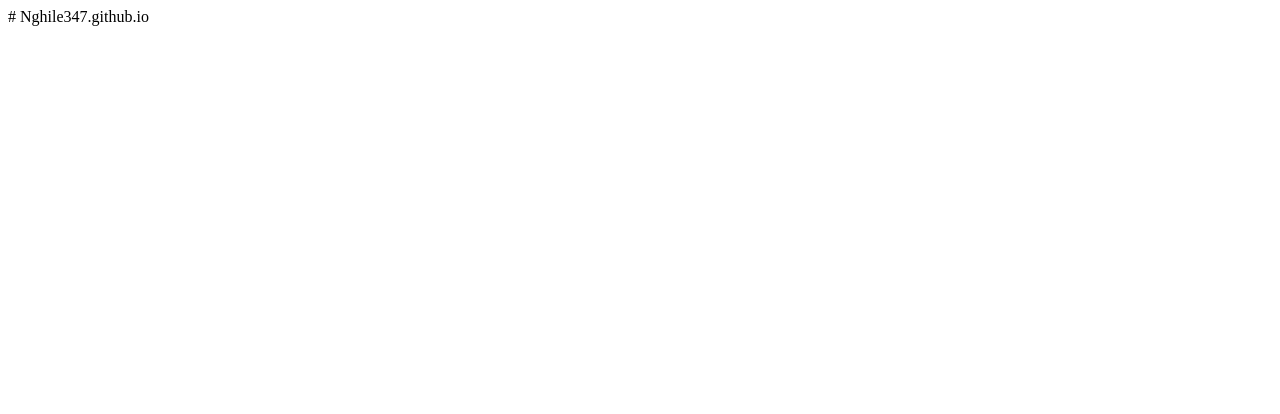
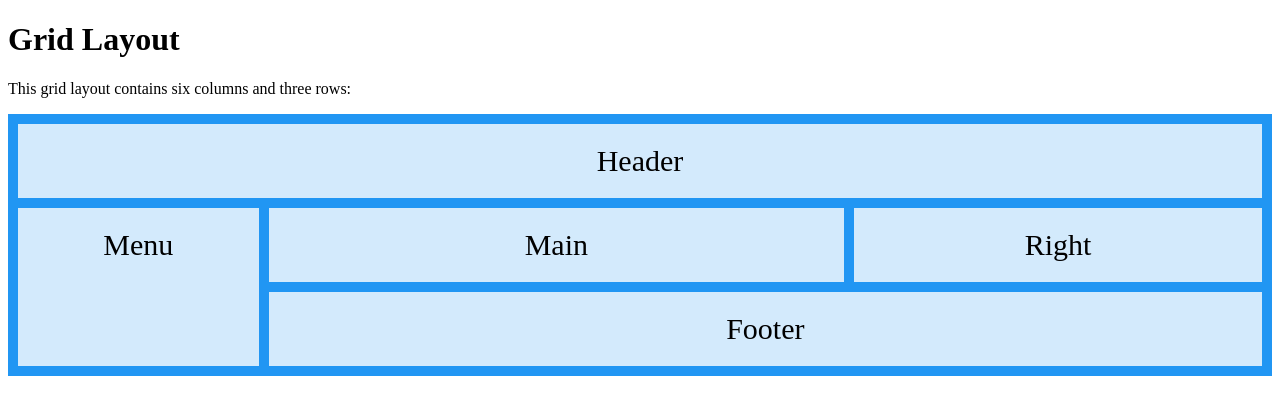
Before and after one commit to Nghile347/Nghile347.github.io, a plain HTML site: page index.html in a window 1280 px wide. Drawn offline with Linux system fonts and the light colour scheme.

Commit message:
Update index.html

```diff
--- a/index.html
+++ b/index.html
@@ -1 +1,45 @@
-# Nghile347.github.io
+<!DOCTYPE html>
+<html>
+<head>
+<style>
+.item1 { grid-area: header; }
+.item2 { grid-area: menu; }
+.item3 { grid-area: main; }
+.item4 { grid-area: right; }
+.item5 { grid-area: footer; }
+
+.grid-container {
+  display: grid;
+  grid-template-areas:
+    'header header header header header header'
+    'menu main main main right right'
+    'menu footer footer footer footer footer';
+  grid-gap: 10px;
+  background-color: #2196F3;
+  padding: 10px;
+}
+
+.grid-container > div {
+  background-color: rgba(255, 255, 255, 0.8);
+  text-align: center;
+  padding: 20px 0;
+  font-size: 30px;
+}
+</style>
+</head>
+<body>
+
+<h1>Grid Layout</h1>
+
+<p>This grid layout contains six columns and three rows:</p>
+
+<div class="grid-container">
+  <div class="item1">Header</div>
+  <div class="item2">Menu</div>
+  <div class="item3">Main</div>
+  <div class="item4">Right</div>
+  <div class="item5">Footer</div>
+</div>
+
+</body>
+</html>
```
